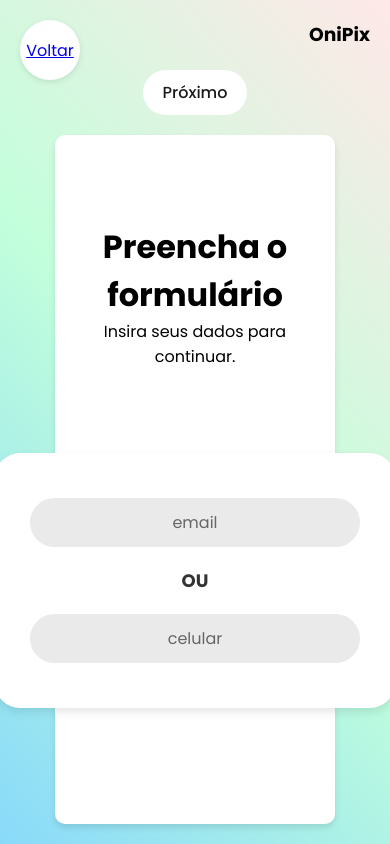
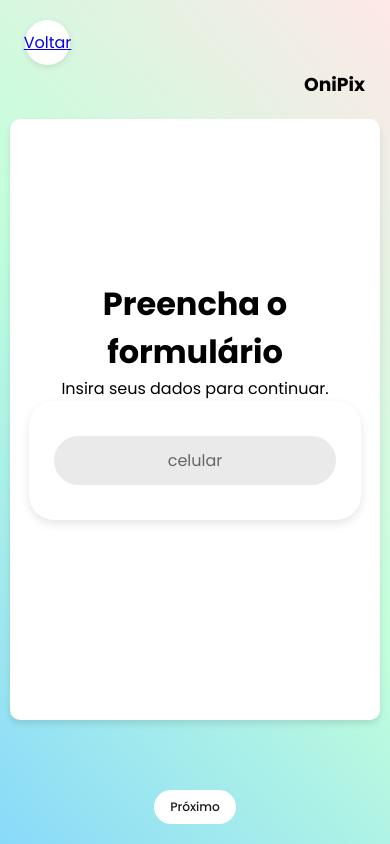
Before and after one commit to VitorMarvulle/pix-onibus, a Django app: page /formulario/ in a window 390 px wide. Run offline with Django 5.2, Linux system fonts and the light colour scheme.

Commit message:
estilizacao pagina quantidade e remove do campo email

```diff
--- a/app/static/style-home.css
+++ b/app/static/style-home.css
@@ -50,6 +50,7 @@ html, body {
         padding: 15px 200px;
         font-size: 1rem;
         font-weight: 500;
+        font-family: "Poppins", sans-serif;
         cursor: pointer;
         border: none;
         color: #1a1a1a;
@@ -113,7 +114,7 @@ html, body {
         }
 
         .left-side button {
-            font-size: 0.95rem;
-            padding: 10px 22px;
+            font-size: 1.7rem;
+            padding: 20px 50px;
         }
     }
--- a/app/static/style-pages.css
+++ b/app/static/style-pages.css
@@ -4,13 +4,31 @@
     margin: 0;
     padding: 0;
     box-sizing: border-box;
+
+}
+
+:root {
+    /* Define variables for consistent spacing and sizing */
+    --spacing-xs: 5px;
+    --spacing-sm: 10px;
+    --spacing-md: 20px;
+    --spacing-lg: 30px;
+    --spacing-xl: 40px;
+
+    /* Define variables for font sizes */
+    --font-size-sm: 0.875rem;
+    --font-size-md: 1rem;
+    --font-size-lg: 1.25rem;
+    --font-size-xl: 1.5rem;
+    --font-size-xxl: 1.8rem;
 }
 
 html, body {
-    height: 100vh;
+    height: 100%;
+    width: 100%;
     font-family: "Poppins", sans-serif;
     background: linear-gradient(48deg, rgba(137, 218, 250, 1) 0%, rgba(194, 255, 219, 1) 50%, rgba(255, 232, 232, 1) 100%);
-
+    font-size: 16px; /* Base font size */
 }
 
 .container {
@@ -18,21 +36,25 @@ html, body {
     flex-direction: column;
     justify-content: space-between;
     align-items: center;
-    height: 100vh;
-    padding: 20px;
+    min-height: 100vh;
+    width: 100%;
+    padding: var(--spacing-md);
     text-align: center;
+    position: relative;
 }
 
 .top-left {
     position: absolute;
-    top: 20px;
-    left: 20px;
+    top: var(--spacing-md);
+    left: var(--spacing-md);
+    z-index: 10;
 }
 
 .logo-home {
     position: absolute;
-    top: 20px;
-    right: 20px;
+    top: var(--spacing-md);
+    right: var(--spacing-md);
+    z-index: 10;
 }
 
 .card {
@@ -43,25 +65,30 @@ html, body {
     align-items: center;
     width: 80%;
     max-width: 500px;
-    padding: 20px;
+    padding: var(--spacing-md);
     background: white;
     border-radius: 10px;
     box-shadow: 0 4px 6px rgba(0, 0, 0, 0.1);
+    margin: var(--spacing-lg) 0;
 }
 
 .texto-card {
-    margin-top: -30%;
+    position: relative;
+    width: 100%;
 }
 
 .bottom-center {
-    margin-bottom: 20px;
-    margin-top: 50px;
+    margin-bottom: var(--spacing-md);
+    margin-top: var(--spacing-xl);
+    width: 100%;
+    display: flex;
+    justify-content: center;
 }
 
 .button-next {
     display: inline-block;
-    padding: 10px 20px;
-    font-size: 1rem;
+    padding: var(--spacing-sm) var(--spacing-md);
+    font-size: var(--font-size-md);
     font-weight: 500;
     color: #1a1a1a;
     text-decoration: none;
@@ -70,7 +97,6 @@ html, body {
     background: white;
     transition: background 0.3s ease;
     cursor: pointer;
-    top: 10vh;
 }
 
 .button-back {
@@ -88,8 +114,8 @@ html, body {
 
 .button {
     display: inline-block;
-    padding: 10px 20px;
-    font-size: 1rem;
+    padding: var(--spacing-sm) var(--spacing-md);
+    font-size: var(--font-size-md);
     font-weight: 500;
     color: #1a1a1a;
     text-decoration: none;
@@ -105,31 +131,31 @@ html, body {
 }
 
 /* componentes da pagina 'quantidade' */
-
 .card-menor {
     display: flex;
     flex-direction: column;
     align-items: center;
-    width: 400px;
+    width: 100%;
+    max-width: 400px;
     background: white;
     border-radius: 25px;
     box-shadow: 0 4px 10px rgba(0, 0, 0, 0.1);
-    padding: 20px;
-    margin-bottom: 40px;
+    padding: var(--spacing-md);
+    margin-bottom: var(--spacing-xl);
     position: relative;
-    top: 10vh;
 }
 
 .card-image {
-    width: 80%;
-    margin: 20px 0;
+    width: 60%;
+    max-width: 100px;
+    margin: var(--spacing-md) 0;
 }
 
 .quantity-selector {
     display: flex;
     align-items: center;
     justify-content: center;
-    margin: 15px 0;
+    margin: var(--spacing-sm) 0;
 }
 
 .quantity-btn {
@@ -139,6 +165,7 @@ html, body {
     display: flex;
     align-items: center;
     justify-content: center;
+    padding: var(--spacing-xs);
 }
 
 .quantity-btn img {
@@ -147,47 +174,206 @@ html, body {
 }
 
 .quantity-value {
-    font-size: 1.8rem;
+    font-size: var(--font-size-xxl);
     font-weight: 600;
-    margin: 0 20px;
+    margin: 0 var(--spacing-md);
 }
 
-/* Responsividade para telas até 768px (celulares e tablets pequenos) */
-    @media (max-width: 768px) {
+/* Extra Large Screens (1440px and up) */
+@media (min-width: 1440px) {
+    :root {
+        font-size: 18px; /* Slightly larger base font size for big screens */
+    }
+
+    .card {
+        max-width: 600px;
+    }
+
+    .card-menor {
+        max-width: 450px;
+    }
+}
+
+/* Large Screens (1024px to 1439px) */
+@media (min-width: 1024px) and (max-width: 1439px) {
+    .card {
+        max-width: 550px;
+    }
+}
+
+/* Medium Screens (tablets, 768px to 1023px) */
+@media (min-width: 768px) and (max-width: 1023px) {
+    .card {
+        width: 90%;
+    }
 
     .container {
-            flex-direction: column-reverse; /* Inverte a ordem: imagem em cima */
+        padding: var(--spacing-sm);
+    }
+}
+
+/* Small Screens (mobile landscape, 481px to 767px) */
+@media (min-width: 481px) and (max-width: 767px) {
+    :root {
+        font-size: 15px; /* Slightly smaller base font size */
+    }
+
+    .card {
+        width: 95%;
+    }
+
+    .top-left, .logo-home {
+        position: relative;
+        margin-bottom: var(--spacing-sm);
+    }
+
+    .top-left {
+        align-self: flex-start;
+    }
+
+    .logo-home {
+        align-self: flex-end;
+    }
+
+    .container {
+        padding: var(--spacing-sm);
+        justify-content: center;
+    }
+
+    .card-image {
+        width: 50%;
+    }
+
+    .button-back {
+        width: 50px;
+        height: 50px;
+    }
+}
+
+/* Extra Small Screens (mobile portrait, up to 480px) */
+@media (max-width: 480px) {
+    :root {
+        font-size: 14px; /* Smaller base font size for tiny screens */
+        --spacing-md: 15px; /* Adjust spacing for smaller screens */
+    }
+
+    .container {
+        padding: var(--spacing-xs) var(--spacing-sm);
+    }
+
+    .card {
+        width: 100%;
+        padding: var(--spacing-sm);
+    }
+
+    .card-menor {
+        width: 95%;
+        padding: var(--spacing-sm);
+    }
+
+    .top-left, .logo-home {
+        position: relative;
+        margin-bottom: var(--spacing-xs);
+    }
+
+    .top-left {
+        align-self: flex-start;
+    }
+
+    .logo-home {
+        align-self: flex-end;
+    }
+
+    .button-next, .button {
+        padding: 8px 16px;
+        font-size: var(--font-size-sm);
+    }
+
+    .button-back {
+        width: 45px;
+        height: 45px;
+    }
+
+    .quantity-btn img {
+        width: 24px;
+    }
+
+    .quantity-value {
+        margin: 0 var(--spacing-sm);
+    }
+
+    .card-image {
+        width: 70%;
+    }
+}
+
+/* Fix for height on mobile browsers accounting for address bar */
+@media (max-height: 600px) {
+    .container {
+        min-height: 100vh; /* Use min-height instead of height */
+        height: auto;
+        padding-top: 60px;
+        padding-bottom: 60px;
+    }
+
+    .card {
+        margin: var(--spacing-sm) 0;
+    }
+}
+
+/* Orientation-specific adjustments */
+@media (orientation: landscape) and (max-height: 500px) {
+    .container {
+        flex-direction: row;
+        flex-wrap: wrap;
+        justify-content: center;
+    }
+
+    .card {
+        margin: var(--spacing-xs) var(--spacing-sm);
+        min-height: auto;
+    }
+
+    .top-left, .logo-home {
+        position: absolute;
+    }
+}
+
+/* Keeping the existing inverted layout for mobile */
+@media (max-width: 768px) {
+    .container.with-image {
+        flex-direction: column-reverse; /* Only apply for containers with images */
     }
 
     .right-side, .left-side {
         width: 100%;
-            height: 50vh; /* Ocupam 50% cada */
-            flex: none;
+        height: auto;
+        min-height: 40vh;
     }
 
     .right-side {
-            order: -1; /* Garante que a imagem venha antes visualmente */
+        order: -1;
     }
 
     .right-side .imagem img {
-            width: 170%;
+        width: 100%;
         height: 100%;
         object-fit: cover;
-            object-position: -100px center;
+        object-position: center;
     }
 
     .left-side {
-            padding: 20px;
+        padding: var(--spacing-md);
         justify-content: center;
     }
 
     .left-side h1 {
-            font-size: 1.8rem;
-            margin-bottom: 16px;
+        font-size: var(--font-size-xl);
+        margin-bottom: var(--spacing-sm);
     }
 
     .left-side button {
-            font-size: 0.95rem;
-            padding: 10px 22px;
+        font-size: var(--font-size-md);
+        padding: var(--spacing-xs) var(--spacing-md);
     }
 }
--- a/app/templates/formulario.html
+++ b/app/templates/formulario.html
@@ -9,11 +9,11 @@
 <div class="card-menor">
 
     <div class="login-options">
-        <input type="text" class="login-input" id="email" placeholder="email">
+        <!-- <input type="text" class="login-input" id="email" placeholder="email">
 
         <div class="separator">
             <span>OU</span>
-        </div>
+        </div> -->
 
         <input type="text" class="login-input" id="celular" placeholder="celular">
     </div>
```
Lines whose indentation alone changed are shown as unchanged.
